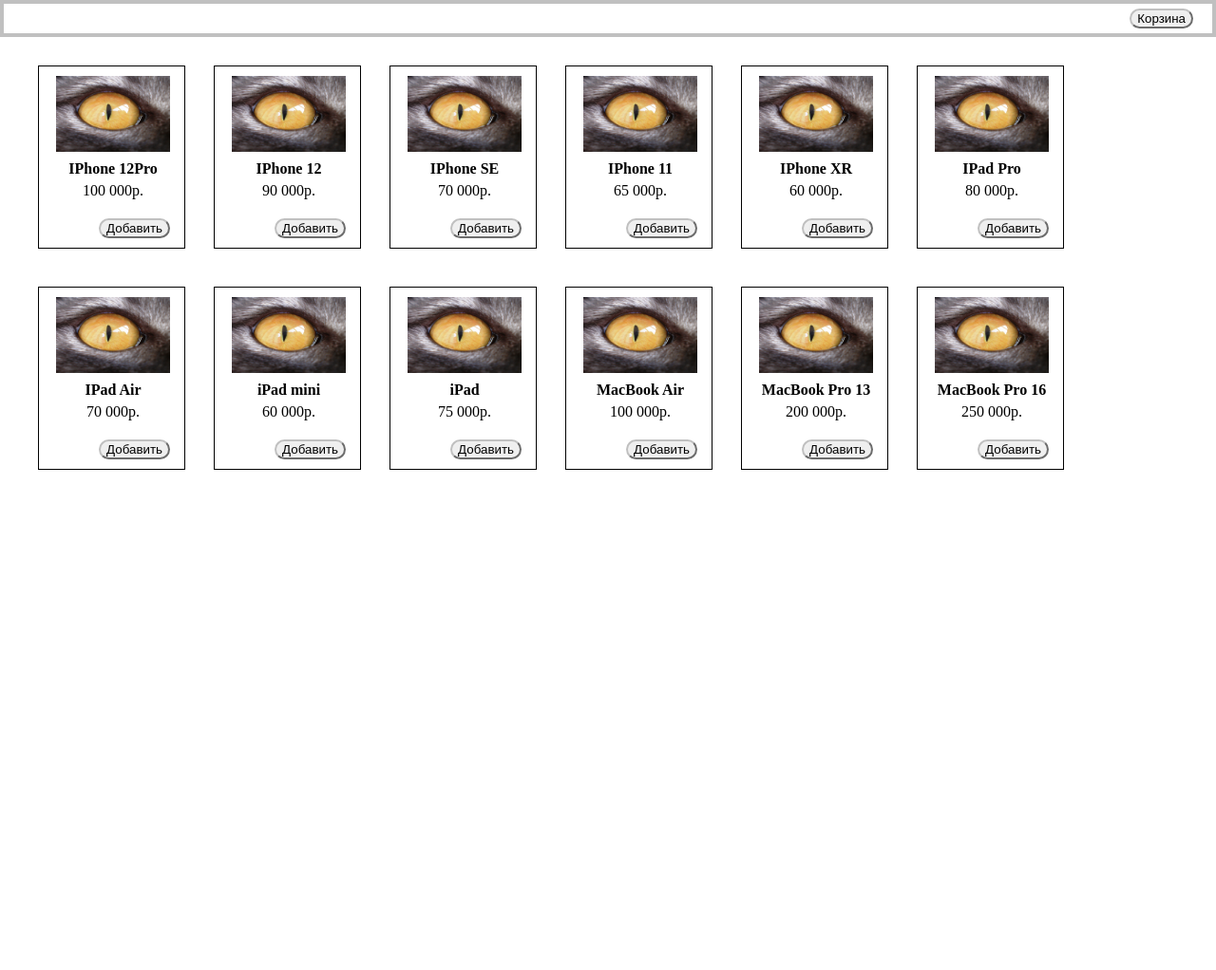
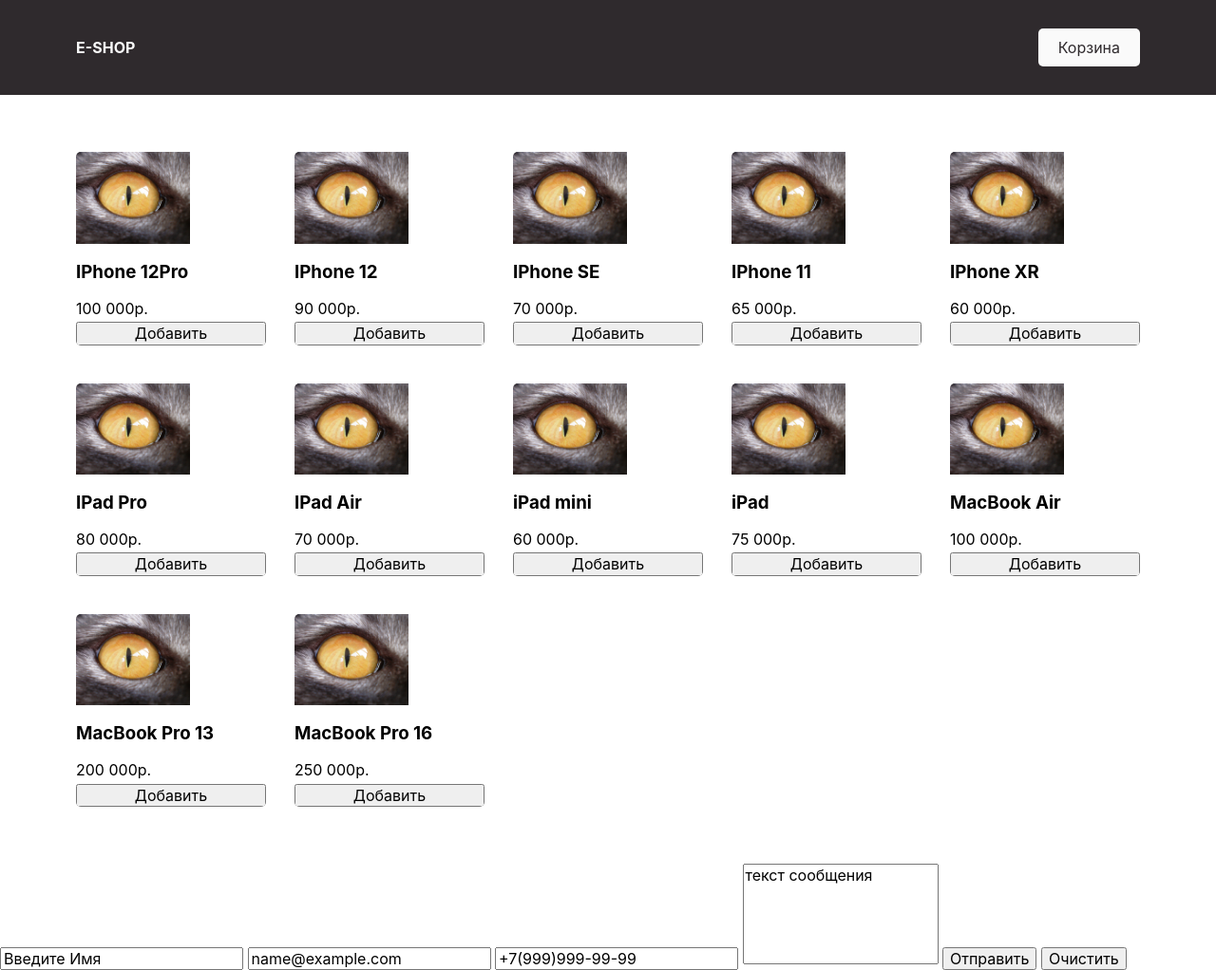
Before and after one commit to Stilone/lessonJS2, a plain HTML site: page index.html in a window 1280 px wide. Shown: the whole page at 95% size. Before the commit the page ends 800 px from the top, so only its background shows below. Drawn offline with nearby package versions, Linux system fonts and the light colour scheme.

Commit message:
lesson4
(((

```diff
--- a/index.html
+++ b/index.html
@@ -2,16 +2,33 @@
 <html lang="en">
 <head>
     <meta charset="UTF-8">
-    <title>Title</title>
-    <link rel="stylesheet" href="css/css.css">
+    <title>Store</title>
+    <link rel="stylesheet" href="css/normalize.css">
+    <link rel="stylesheet" href="css/style.css">
 </head>
 <body>
     <header>
-        <button class="btn-cart">Корзина</button>
+        <div class="logo">E-shop</div>
+        <button class="btn-cart" type="button">Корзина</button>
     </header>
     <main>
-        <div class="products"></div>
+        <div class="contaier-Cart">
+
+        </div>
+        <!--beforebegin-->
+        <div class="products">
+            <!--afterbegin-->
+            <!--            beforeend-->
+        </div>
+        <!--        afterend-->
+
+        <input id="get-name" type="text" value="Введите Имя"/>
+        <input id="get-email" type="email" value="name@example.com"/>
+        <input id="get-number" type="num" value="+7(999)999-99-99"/>
+        <textarea class="comment" id="get-comment" type="text">текст сообщения</textarea>
+        <input type="submit" id="send-result" value="Отправить"/>
+        <input type="reset"  value="Очистить"/>
     </main>
-    <script src="js/main.js"></script>
+<script defer src="js/main.js"></script>
 </body>
 </html>
```
